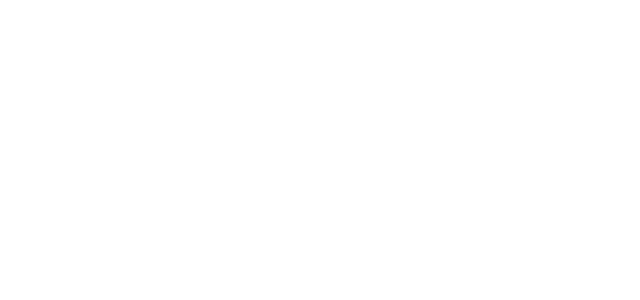
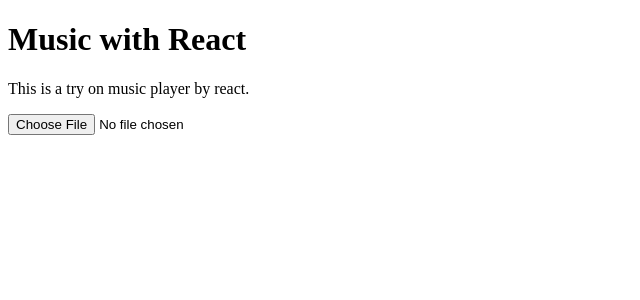
Before and after one commit to li-kuan-gi/music-player, a React (Create React App) app: page / in a window 1280 px wide. Shown: the top 300 px of the page, without its empty margins (0-640 px from the left). Built offline with nearby package versions, Linux system fonts and the light colour scheme.

Commit message:
simple music pannel

```diff
--- a/src/App.tsx
+++ b/src/App.tsx
@@ -1,5 +1,13 @@
+import MusicPannel from "./components/MusicPannel";
+
 function App() {
-  return <div></div>;
+  return (
+    <>
+      <h1>Music with React</h1>
+      <p>This is a try on music player by react.</p>
+      <MusicPannel />
+    </>
+  );
 }
 
 export default App;
--- /dev/null
+++ b/src/components/MusicPannel.tsx
@@ -0,0 +1,35 @@
+import { ChangeEvent, useState } from "react";
+import MusicPlayer from "./MusicPlayer";
+
+function MusicPannel() {
+  const [path, setPath] = useState<string>("");
+  return (
+    <>
+      <input
+        type="file"
+        onChange={(e: ChangeEvent) => {
+          handleInputChange(e, path, setPath);
+        }}
+      />
+      <div className="music-player">{path && <MusicPlayer path={path} />}</div>
+    </>
+  );
+}
+
+function handleInputChange(
+  e: ChangeEvent,
+  path: string,
+  setPath: React.Dispatch<React.SetStateAction<string>>
+) {
+  window.URL.revokeObjectURL(path as string);
+  const url = getUrlFromChange(e);
+  setPath(url);
+}
+
+function getUrlFromChange(e: ChangeEvent): string {
+  const target = e.target as HTMLInputElement;
+  const file = (target.files as FileList)[0];
+  return window.URL.createObjectURL(file);
+}
+
+export default MusicPannel;
--- /dev/null
+++ b/src/components/MusicPlayer.tsx
@@ -0,0 +1,5 @@
+function MusicPlayer(props: { path: string }) {
+  return <audio controls src={props.path}></audio>;
+}
+
+export default MusicPlayer;
```
